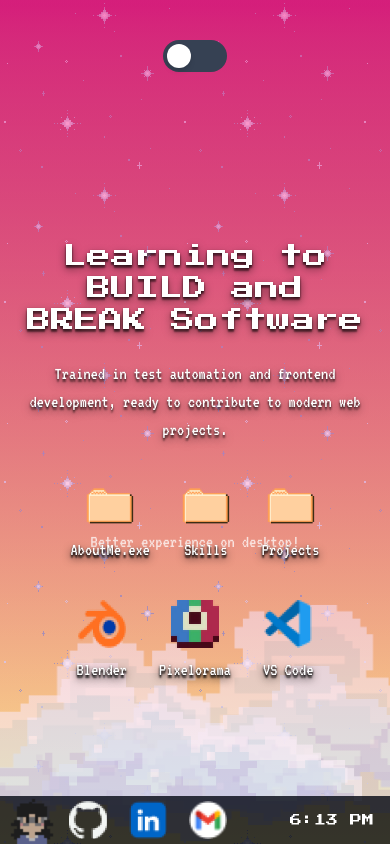
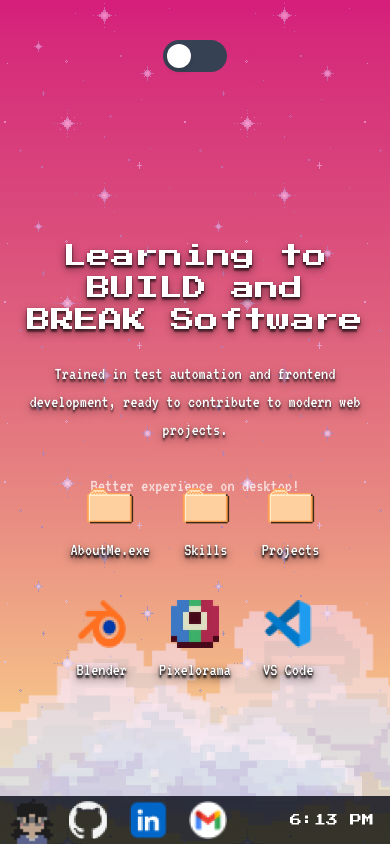
Before and after one commit to FAFernandez247/felicity-portfolio, a React (Vite) app: page / in a window 390 px wide. Built offline with nearby package versions, Linux system fonts and the light colour scheme.

Commit message:
fix: alignment issue

```diff
--- a/src/Desktop.jsx
+++ b/src/Desktop.jsx
@@ -80,7 +80,7 @@ export default function App() {
             <div className={`relative text-center pointer-events-none ${isMobile ? "mt-50 px-4" : "mt-85"}`}>
                 <h1 className={`text-shadow-lg/50 press-start-2p-regular ${isMobile ? "text-2xl mb-4" : "text-4xl/relaxed"}`}>Learning to BUILD <br className={isMobile ? "hidden" : "block"}/>and BREAK Software</h1>
                 <h5 className={`text-shadow-lg/50 vt323-regular ${isMobile ? "text-lg mt-6" : "text-2xl mt-12"}`}>Trained in test automation and frontend development, <br className={isMobile ? "hidden" : "block"}/>ready to contribute to modern web projects.</h5>
-                <p className={`text-white vt323-regular text-lg mt-20 ${isMobile ? "block" : "hidden" } animate-pulse py-1`}>Better experience on desktop!</p>
+                <p className={`text-white vt323-regular text-lg mt-6 ${isMobile ? "block" : "hidden" } animate-pulse py-1`}>Better experience on desktop!</p>
             </div>
 
             <div className={`absolute flex items-center gap-8 ${isMobile ? "bottom-40 inset-x-0 justify-center flex-row space-y-0" : "right-20 top-20 flex-col space-y-20"}`}>
```
